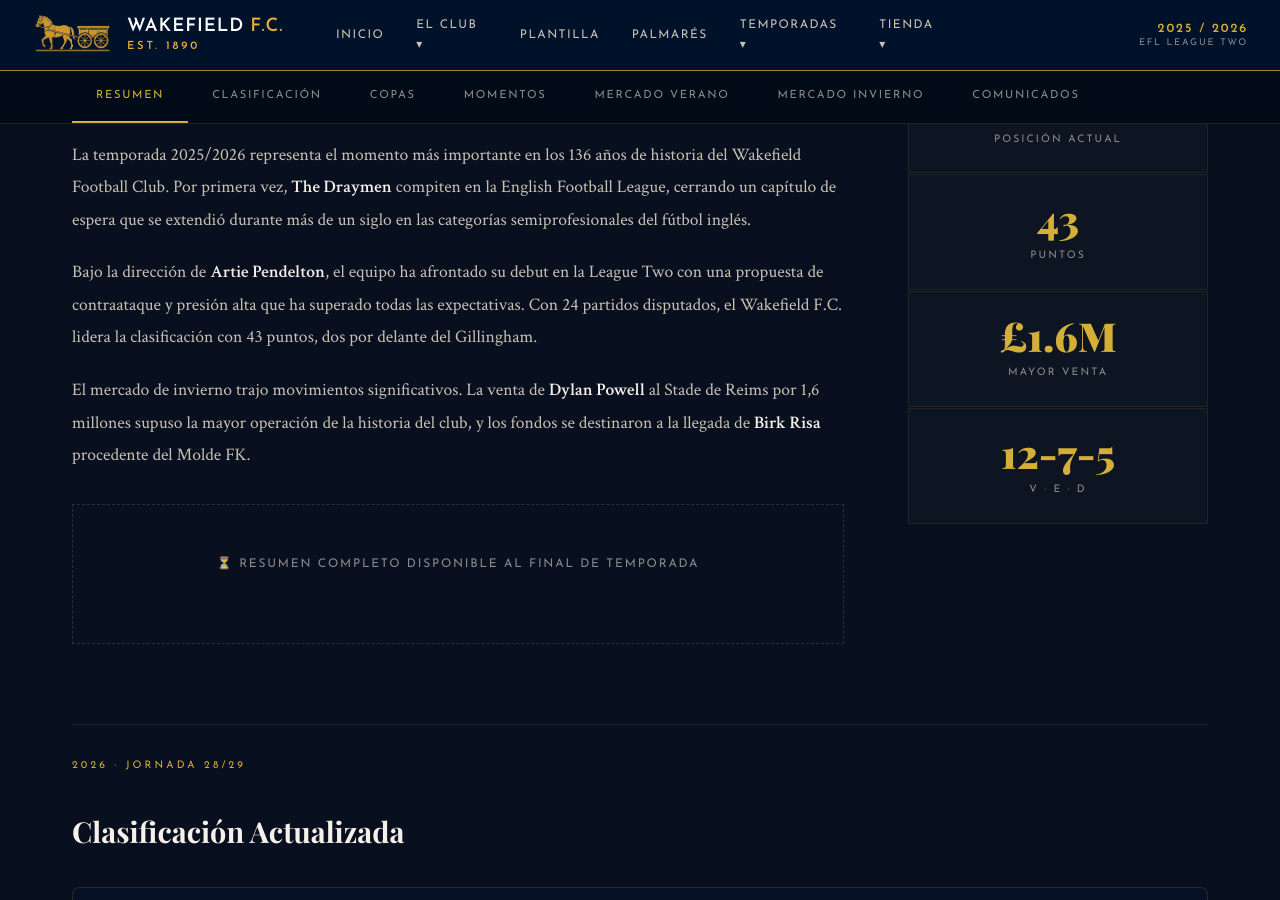
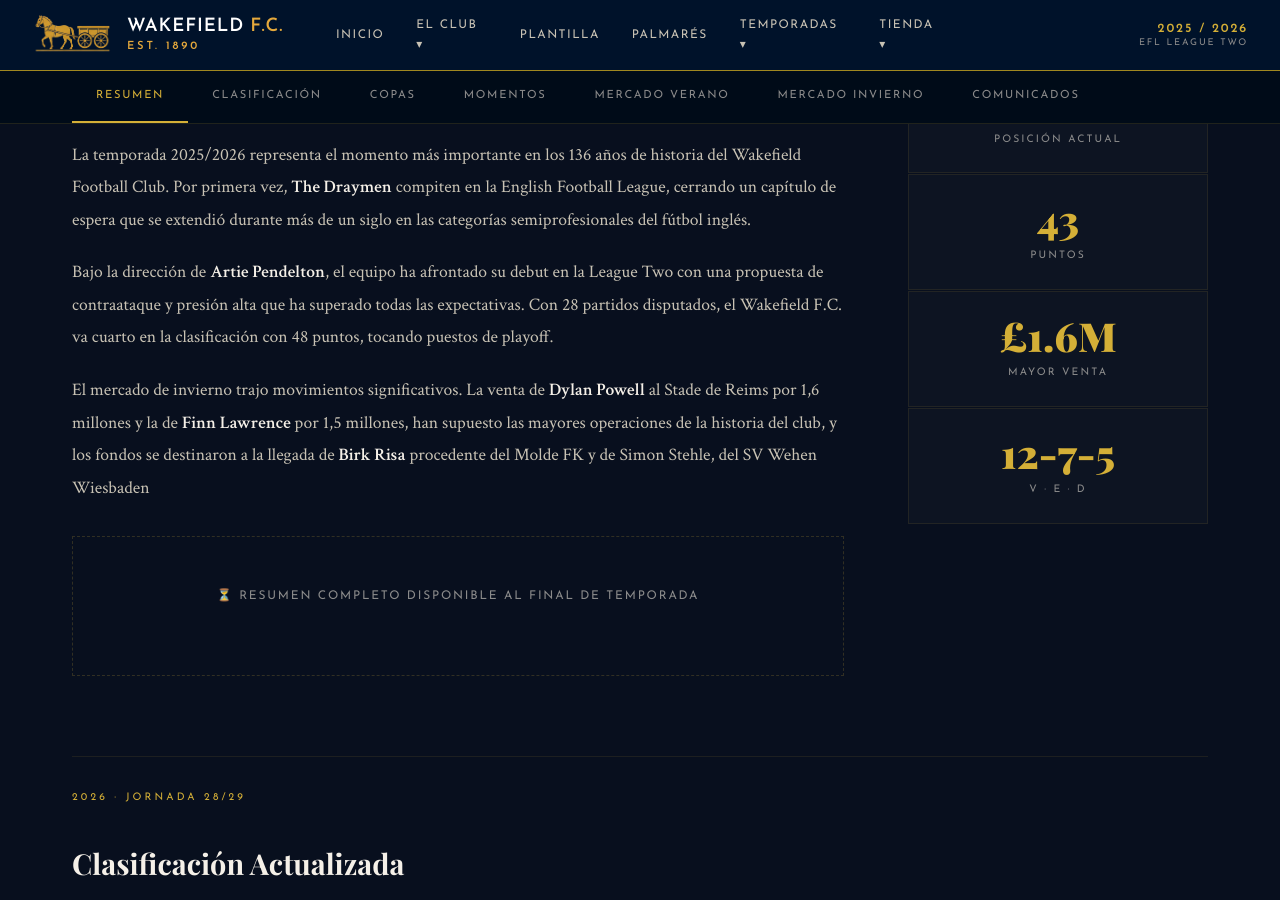
Before and after one commit to riise66/wakefieldfc, a Jekyll site: the page built from pages/temporada-2526.html, in a window 1280 px wide and 900 px high, scrolled down 636 px. Built offline with Jekyll 4.4.1, drawn with Linux system fonts in a browser that asks for light colours; some web fonts are replaced; a style sheet for code colours, icons or effects is not loaded.

Commit message:
Update temporada-2526.html

```diff
--- a/pages/temporada-2526.html
+++ b/pages/temporada-2526.html
@@ -282,8 +282,8 @@ extra_css_file: /assets/css/temporada-2526.css
       <div class="resumen-text">
         <h2>El debut que Wakefield esperaba desde 1890</h2>
         <p>La temporada 2025/2026 representa el momento más importante en los 136 años de historia del Wakefield Football Club. Por primera vez, <strong>The Draymen</strong> compiten en la English Football League, cerrando un capítulo de espera que se extendió durante más de un siglo en las categorías semiprofesionales del fútbol inglés.</p>
-        <p>Bajo la dirección de <strong>Artie Pendelton</strong>, el equipo ha afrontado su debut en la League Two con una propuesta de contraataque y presión alta que ha superado todas las expectativas. Con 24 partidos disputados, el Wakefield F.C. lidera la clasificación con 43 puntos, dos por delante del Gillingham.</p>
-        <p>El mercado de invierno trajo movimientos significativos. La venta de <strong>Dylan Powell</strong> al Stade de Reims por 1,6 millones supuso la mayor operación de la historia del club, y los fondos se destinaron a la llegada de <strong>Birk Risa</strong> procedente del Molde FK.</p>
+        <p>Bajo la dirección de <strong>Artie Pendelton</strong>, el equipo ha afrontado su debut en la League Two con una propuesta de contraataque y presión alta que ha superado todas las expectativas. Con 28 partidos disputados, el Wakefield F.C. va cuarto en la clasificación con 48 puntos, tocando puestos de playoff.</p>
+        <p>El mercado de invierno trajo movimientos significativos. La venta de <strong>Dylan Powell</strong> al Stade de Reims por 1,6 millones y la de <strong>Finn Lawrence</strong> por 1,5 millones, han supuesto las mayores operaciones de la historia del club, y los fondos se destinaron a la llegada de <strong>Birk Risa</strong> procedente del Molde FK y de Simon Stehle, del SV Wehen Wiesbaden</p>
         <div class="placeholder-box" style="margin-top: 2rem;">
           <p>⏳ Resumen completo disponible al final de temporada</p>
         </div>
```
